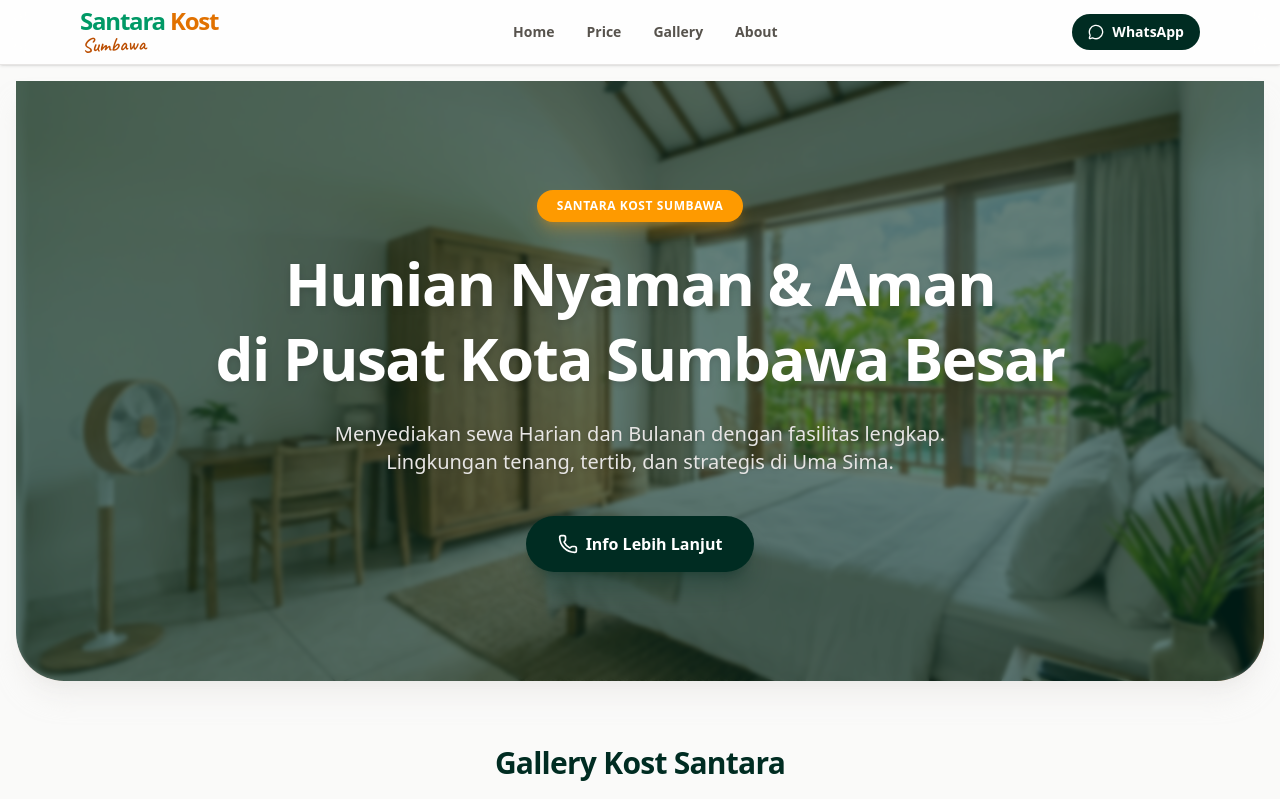
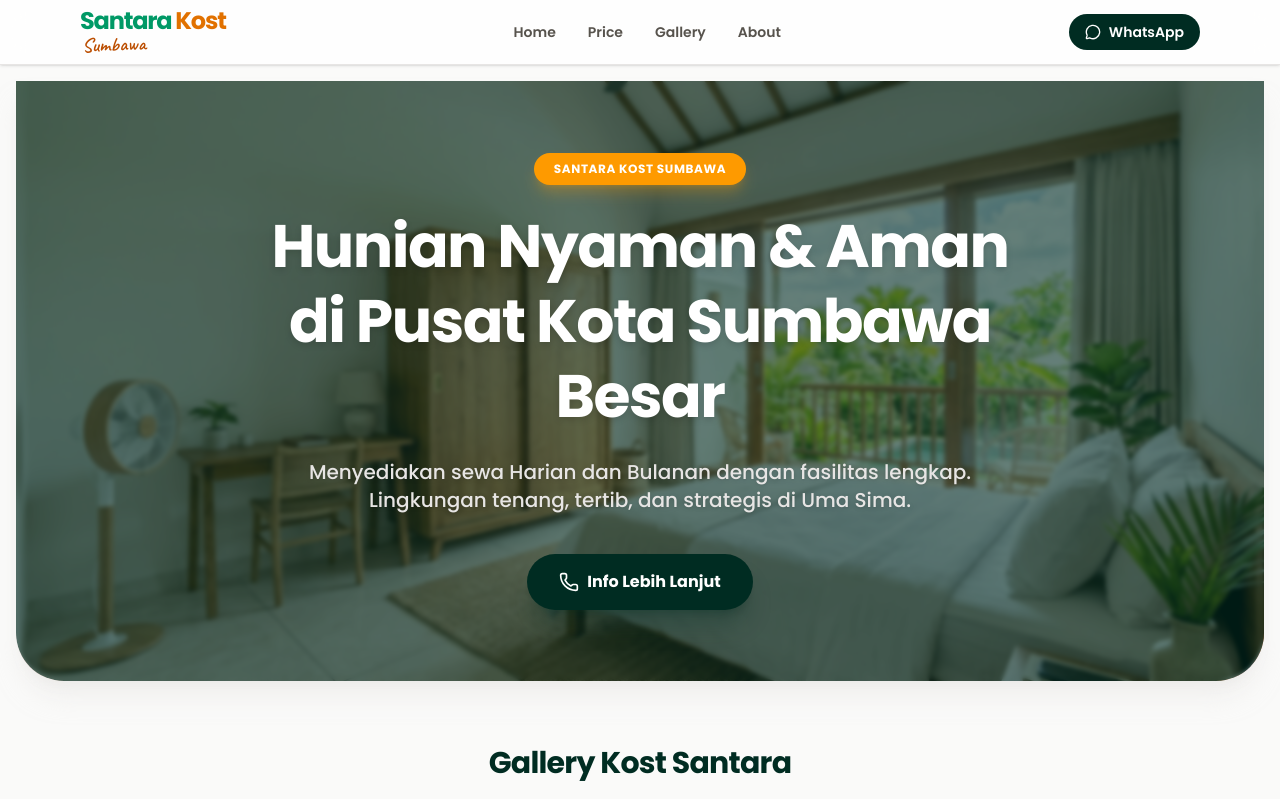
Before and after one commit to dharmayanggg/Santara-kost, a React (Vite) app: page / in a window 1280 px wide. Shown: the top 799 px of the page. Built offline with nearby package versions, Linux system fonts and the light colour scheme.

Commit message:
style: update typography and font configuration
Add Poppins font and configure global sans-serif font family in theme for improved readability.

```diff
--- a/src/index.css
+++ b/src/index.css
@@ -1,4 +1,4 @@
-@import url('https://fonts.googleapis.com/css2?family=Caveat:wght@600&display=swap');
+@import url('https://fonts.googleapis.com/css2?family=Caveat:wght@600&family=Poppins:wght@400;500;600;700&display=swap');
 @import "tailwindcss";
 
 @theme {
@@ -6,6 +6,12 @@
   --color-brand-green-light: #004536;
   --color-brand-brown: #373226;
   --color-brand-brown-light: #524b3a;
+  --font-sans: "Poppins", ui-sans-serif, system-ui, sans-serif, "Apple Color Emoji", "Segoe UI Emoji", "Segoe UI Symbol", "Noto Color Emoji";
+}
+
+html {
+  -webkit-text-size-adjust: 100%;
+  text-size-adjust: 100%;
 }
 
 @keyframes marquee {
```
